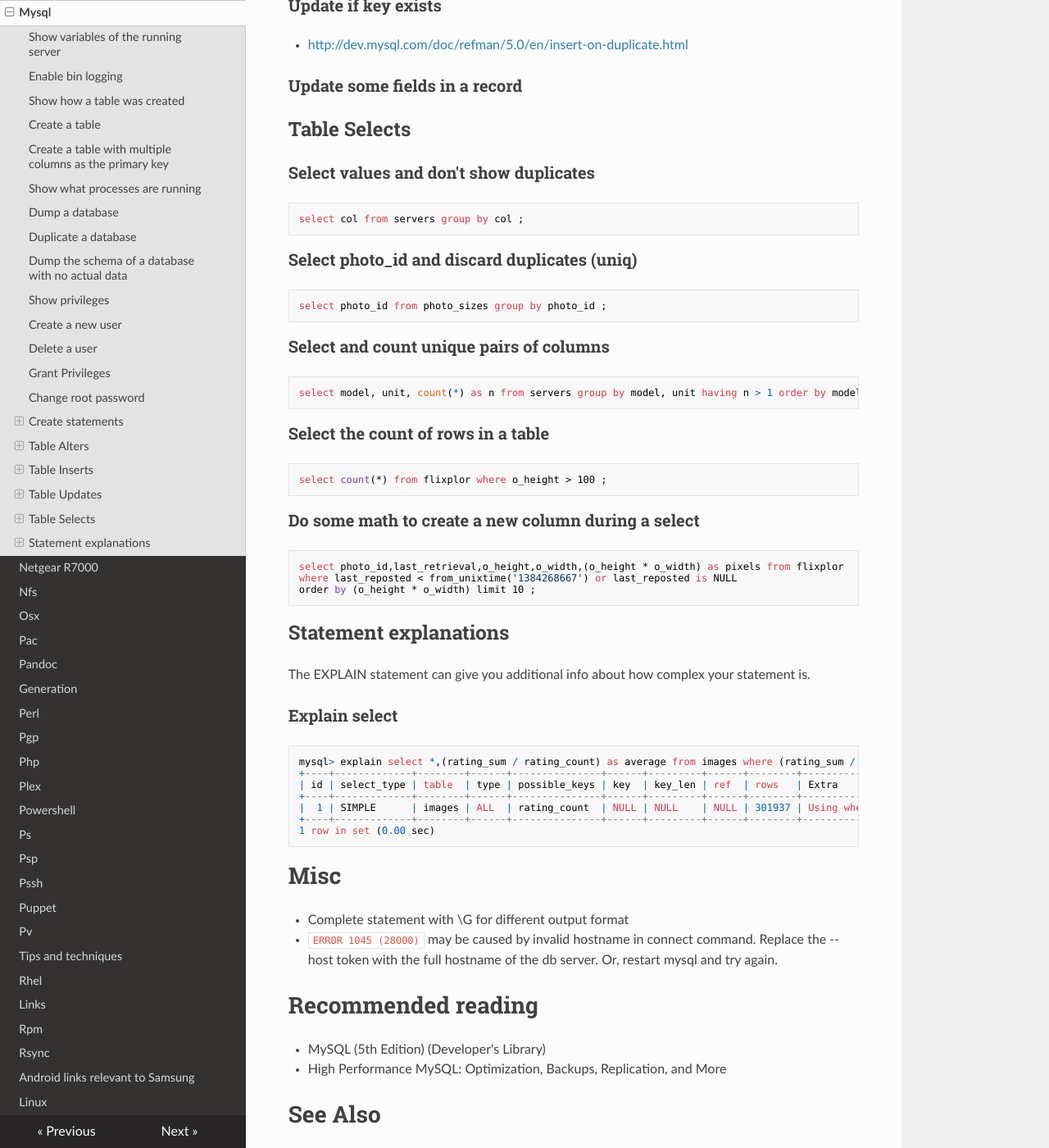
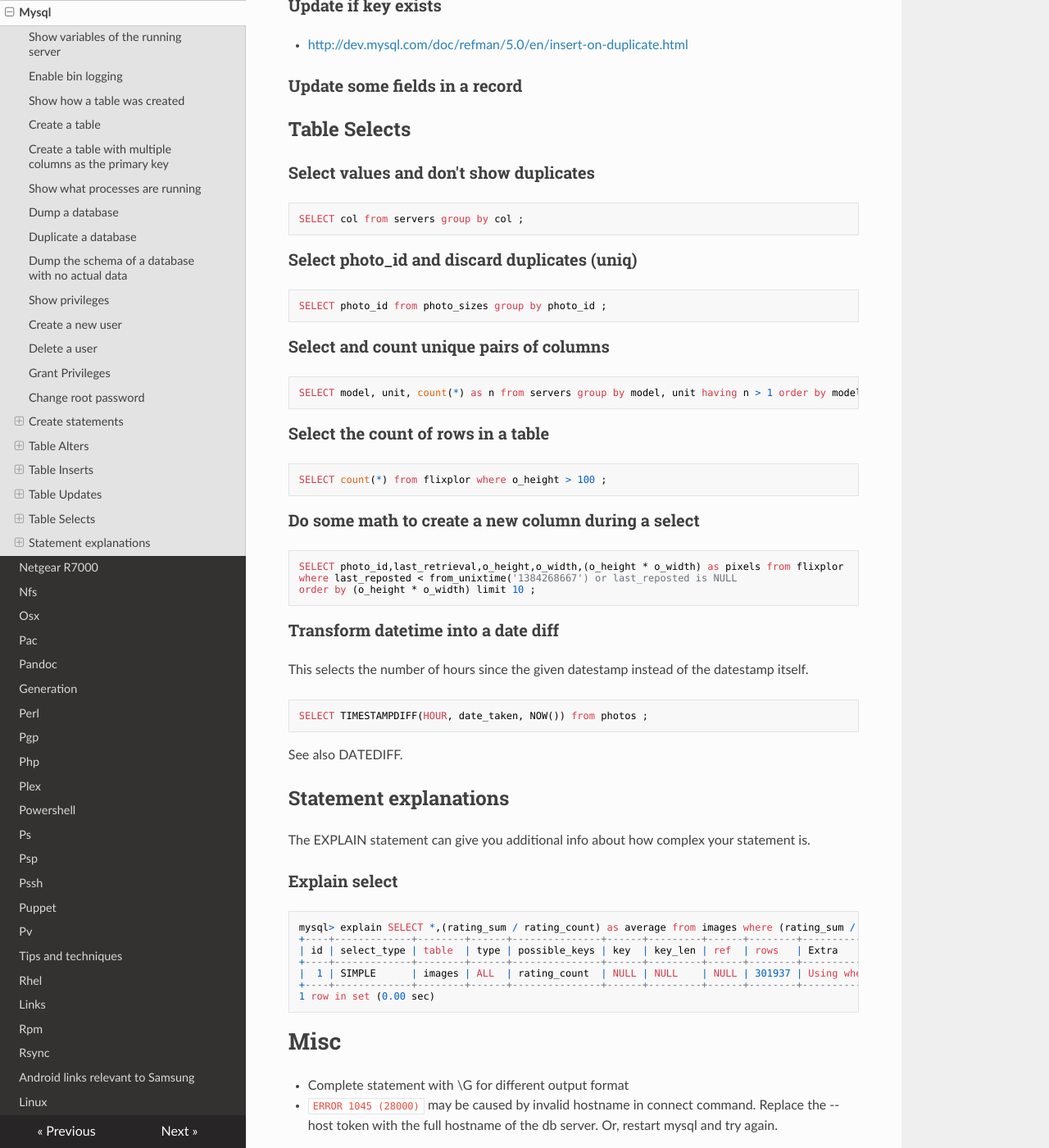
Before and after one commit to lando-cal/tech-notes, an MkDocs documentation site: the page built from docs/mysql.md, in a window 1280 px wide and 1400 px high, scrolled down 3317 px. Shown: the whole window at 82% size. Built offline with MkDocs 1.6.1, drawn with Linux system fonts in a browser that asks for light colours; nearby versions of some CDN libraries.

Commit message:
Add TIMESTAMPDIFF example. Capitalization.

````diff
--- a/docs/mysql.md
+++ b/docs/mysql.md
@@ -175,34 +175,43 @@ alter table raw_flickr_data CONVERT TO CHARACTER SET utf8mb4 COLLATE utf8mb4_uni
 ### Select values and don't show duplicates
 
 ```
-select col from servers group by col ;
+SELECT col from servers group by col ;
 ```
 
 ### Select photo_id and discard duplicates (uniq)
 
 ```
-select photo_id from photo_sizes group by photo_id ;
+SELECT photo_id from photo_sizes group by photo_id ;
 ```
 
 ### Select and count unique pairs of columns
 
 ```
-select model, unit, count(*) as n from servers group by model, unit having n > 1 order by model asc ;
+SELECT model, unit, count(*) as n from servers group by model, unit having n > 1 order by model asc ;
 ```
 
 ### Select the count of rows in a table
 
 ```
-select count(*) from flixplor where o_height > 100 ;
+SELECT count(*) from flixplor where o_height > 100 ;
 ```
 
 ### Do some math to create a new column during a select
 
 ```
-select photo_id,last_retrieval,o_height,o_width,(o_height * o_width) as pixels from flixplor
+SELECT photo_id,last_retrieval,o_height,o_width,(o_height * o_width) as pixels from flixplor
 where last_reposted < from_unixtime('1384268667') or last_reposted is NULL
 order by (o_height * o_width) limit 10 ;
 ```
+
+### Transform datetime into a date diff
+This selects the number of hours since the given datestamp instead of the datestamp itself.
+
+```
+SELECT TIMESTAMPDIFF(HOUR, date_taken, NOW()) from photos ;
+```
+
+See also DATEDIFF.
 
 ## Statement explanations
 
@@ -211,7 +220,7 @@ The EXPLAIN statement can give you additional info about how complex your statem
 ### Explain select
 
 ```
-mysql> explain select *,(rating_sum / rating_count) as average from images where (rating_sum / rating_count) > 20 or rating_count=0 ORDER BY RAND() LIMIT 1 ;
+mysql> explain SELECT *,(rating_sum / rating_count) as average from images where (rating_sum / rating_count) > 20 or rating_count=0 ORDER BY RAND() LIMIT 1 ;
 +----+-------------+--------+------+---------------+------+---------+------+--------+----------------------------------------------+
 | id | select_type | table  | type | possible_keys | key  | key_len | ref  | rows   | Extra                                        |
 +----+-------------+--------+------+---------------+------+---------+------+--------+----------------------------------------------+
````
